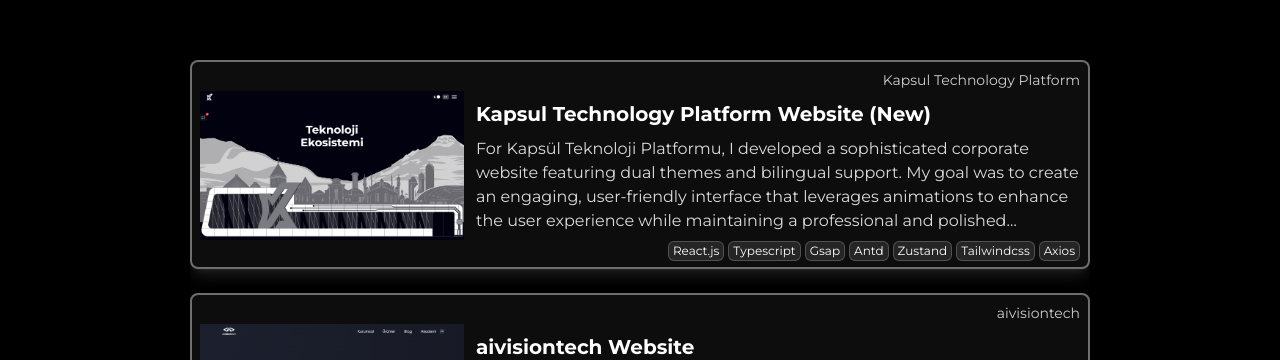
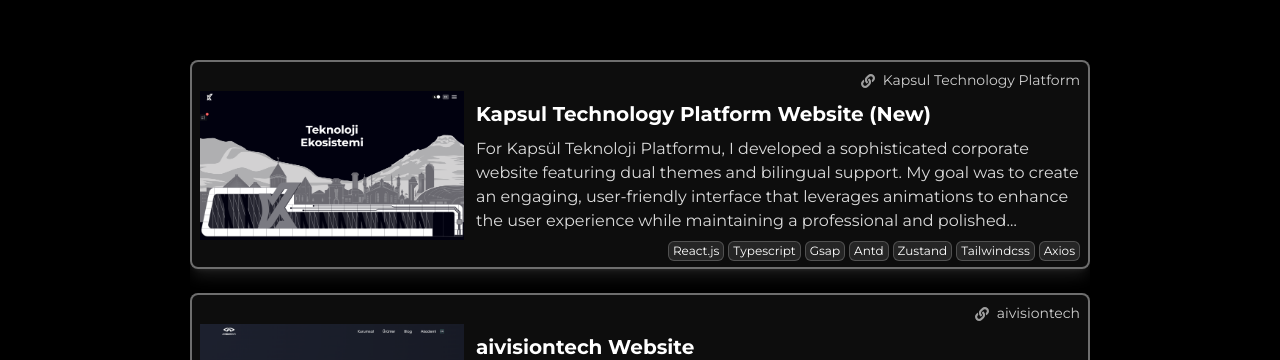
Before and after one commit to Alperen7K/7k-web, a Next.js app: page /portfolio in a window 1280 px wide. Shown: the part 178-538 px from the top of the page. Built offline with nearby package versions, Linux system fonts and the light colour scheme.

Commit message:
Link section added

```diff
--- a/src/components/PortfolioCard.tsx
+++ b/src/components/PortfolioCard.tsx
@@ -2,7 +2,7 @@
 import React from "react";
 import Image from "next/image";
 import { useRouter } from "next/navigation";
-import { TechnologyCard } from "./TechnologyCards";
+import { LinkCard, TechnologyCard } from "./TechnologyCards";
 import { PortfolioDataType } from "@/models/portfolio/portfolio.data";
 
 export default function PortfolioCard({
@@ -32,7 +32,15 @@
      className="w-full sm:w-[30%] aspect-[5.5/3] object-contain rounded-lg"
     />
     <div className="w-full space-y-2 ">
-     <h2 className="text-end text-[14px] opacity-80">{data.duty}</h2>
+     <h2 className="text-end text-[14px] opacity-80 ">
+      {data.link && (
+       <>
+        <LinkCard link={data.link} />
+        <span className="px-1"></span>
+       </>
+      )}
+      {data.duty}
+     </h2>
      <h1 className="font-bold line-clamp-1 text-[20px]">{data.name}</h1>
      <p className="text-[16px] opacity-85 line-clamp-4">{data.detail}</p>
      <div className="hidden md:flex justify-end flex-nowrap overflow-x-hidden gap-x-1 ">
--- a/src/components/TechnologyCards.tsx
+++ b/src/components/TechnologyCards.tsx
@@ -1,3 +1,6 @@
+import Image from "next/image";
+import linkImage from "../../public/icons/link.svg";
+
 export const TechnologyCard = ({ tech }: { tech: string }) => {
  return (
   <span className="px-1 py-0.75 rounded-md text-[12px] bg-white/10 border-[1px] border-solid border-white/20 ">
@@ -5,3 +8,18 @@
   </span>
  );
 };
+
+export const LinkCard = ({ link }: { link: string }) => {
+ return (
+  <a
+   href={link}
+   //    className="px-1 py-0.75 rounded-md text-[12px] bg-white/10 border-[1px] border-solid border-white/20 "
+  >
+   <Image
+    className="size-3.5 inline opacity-75 hover:opacity-100 duration-300"
+    alt="Link Icon"
+    src={linkImage}
+   />
+  </a>
+ );
+};
```
